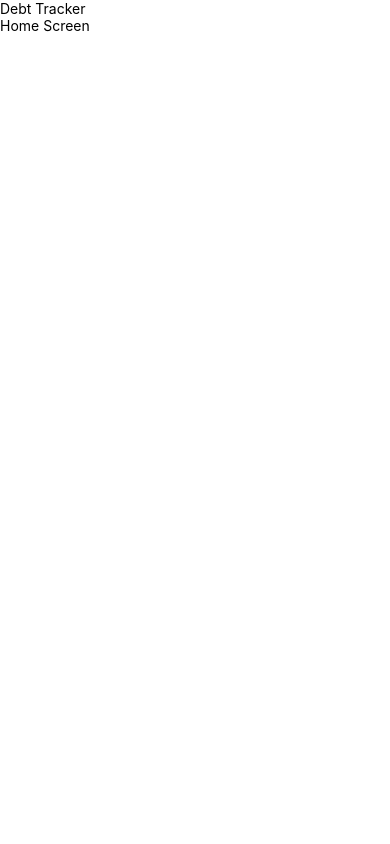
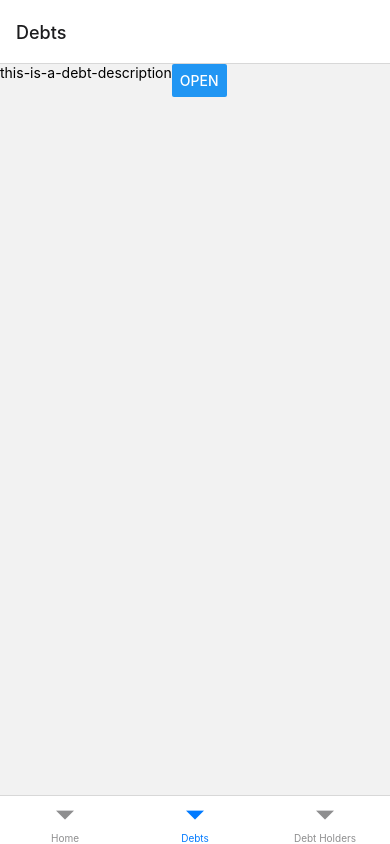
Before and after one commit to FBGFi/DebtTracker, a React Native app: screen /Debts in a window 390 px wide. Built offline with nearby package versions, Linux system fonts and the light colour scheme.

Commit message:
added tabnavigation

```diff
--- a/package.json
+++ b/package.json
@@ -10,8 +10,12 @@
     "lint": "eslint . --ext .js,.jsx,.ts,.tsx"
   },
   "dependencies": {
+    "@react-navigation/bottom-tabs": "^6.3.1",
+    "@react-navigation/native": "^6.0.10",
     "react": "17.0.2",
     "react-native": "0.68.1",
+    "react-native-safe-area-context": "^4.2.5",
+    "react-native-screens": "^3.13.1",
     "react-native-splash-screen": "^3.3.0"
   },
   "devDependencies": {
--- a/src/App.tsx
+++ b/src/App.tsx
@@ -5,20 +5,48 @@ import {
   Text,
 } from 'react-native';
 import SplashScreen from 'react-native-splash-screen';
-import { Home } from './screens';
+import { NavigationContainer } from '@react-navigation/native';
+import { createBottomTabNavigator } from '@react-navigation/bottom-tabs';
+import { HomeScreen, DebtHoldersScreen, DebtsScreen } from './screens';
 
+const items = [
+  {
+    description: "Viinaa",
+    price: 666.00,
+    currency: "EUR"
+  },
+  {
+    description: "Sipsejä",
+    price: 420.69,
+    currency: "EUR"
+  }
+]
 
+const debtHolders: any = {
+  "this-is-a-debt-holder-id": {
+    name: "Niko"
+  }
+};
+
+const debts: any = {
+  "this-is-a-debt-description": {
+    items,
+    debtHolders: ["this-is-a-debt-holder-id"]
+  }
+};
+
+const Tab = createBottomTabNavigator();
 const App: React.FunctionComponent = () => {
   const [appLoaded, setAppLoaded] = useState(false);
 
-  if(!appLoaded) SplashScreen.show();
+  if (!appLoaded) SplashScreen.show();
 
   // TODO load persistent storage
   const prepareApp = () => {
     setTimeout(() => {
       SplashScreen.hide();
       setAppLoaded(true);
-    }, 5000);
+    }, 1000);
   }
 
   useEffect(() => {
@@ -26,15 +54,17 @@ const App: React.FunctionComponent = () => {
   }, []);
 
   return (
-    <View>
-      <Text>Debt Tracker</Text>
-      <Home />
-    </View>
+    <NavigationContainer>
+      <Tab.Navigator initialRouteName='Home'>
+        <Tab.Screen name="Home" component={HomeScreen} />
+        <Tab.Screen name="Debts" component={DebtsScreen} />
+        <Tab.Screen name="Debt Holders" component={DebtHoldersScreen} />
+      </Tab.Navigator>
+    </NavigationContainer>
   );
 };
 
 const styles = StyleSheet.create({
-
 });
 
 export default App;
--- /dev/null
+++ b/src/screens/DebtHoldersScreen/index.tsx
@@ -0,0 +1,78 @@
+import React, { useState } from "react";
+import { ScrollView, View, Text, Button, StyleSheet, Modal } from "react-native";
+import { ScreenProps } from "../../constants/types";
+
+const items = [
+    {
+        description: "Viinaa",
+        price: 666.00,
+        currency: "EUR"
+    },
+    {
+        description: "Sipsejä",
+        price: 420.69,
+        currency: "EUR"
+    }
+]
+
+const debtHolders: any = {
+    "this-is-a-debt-holder-id": {
+        name: "Niko"
+    }
+};
+
+const debts: any = {
+    "this-is-a-debt-description": {
+        items,
+        debtHolders: ["this-is-a-debt-holder-id"]
+    }
+};
+
+interface DebtHoldersScreenProps extends ScreenProps {
+    id: string;
+}
+
+export const DebtHoldersScreen = (props: DebtHoldersScreenProps) => {
+    const [modal, setModal] = useState<any>(null);
+
+    const renderHolderDebts: any = (key: string) => {
+        return debts[key].items.map((item: any) => <View key={item.description}>
+            <Text>{item.description}</Text>
+            <Text>{item.price} {item.currency}</Text>
+        </View>);
+    }
+
+    const viewDebtHolder = (id: string) => {
+        setModal(
+            <Modal
+                animationType="slide"
+                onRequestClose={() => {
+                    setModal(null);
+                }}>
+                <Text>{debtHolders[id].name}</Text>
+                {Object.keys(debts).map(key => {
+                    if (debts[key].debtHolders.includes(id)) return renderHolderDebts(key);
+                })}
+                <Button title="Close" onPress={() => setModal(null)} />
+            </Modal>
+        );
+    }
+    return (
+        <>
+            {modal}
+            <ScrollView>
+                {Object.keys(debtHolders).map(key =>
+                    <View style={styles.debtHolderCard} key={key}>
+                        <Text>{debtHolders[key].name}</Text>
+                        <Button onPress={() => viewDebtHolder(key)} title="Open" />
+                    </View>
+                )}
+            </ScrollView>
+        </>
+    );
+}
+const styles = StyleSheet.create({
+    debtHolderCard: {
+        flexDirection: "row",
+    }
+});
--- /dev/null
+++ b/src/screens/DebtsScreen/index.tsx
@@ -0,0 +1,72 @@
+import React, { useState } from "react";
+import { ScrollView, View, Text, Button, StyleSheet, Modal } from "react-native";
+import { ScreenProps } from "../../constants/types";
+
+const items = [
+    {
+        description: "Viinaa",
+        price: 666.00,
+        currency: "EUR"
+    },
+    {
+        description: "Sipsejä",
+        price: 420.69,
+        currency: "EUR"
+    }
+]
+
+const debtHolders: any = {
+    "this-is-a-debt-holder-id": {
+        name: "Niko"
+    }
+};
+
+const debts: any = {
+    "this-is-a-debt-description": {
+        items,
+        debtHolders: ["this-is-a-debt-holder-id"]
+    }
+};
+
+interface DebtsScreenProps extends ScreenProps {
+
+}
+
+export const DebtsScreen = (props: DebtsScreenProps) => {
+    const [modal, setModal] = useState<any>(null);
+    const viewDebt = (key: string) => {
+        setModal(
+            <Modal
+                animationType="slide"
+                onRequestClose={() => {
+                    setModal(null);
+                }}>
+                {debts[key].items.map((item: any) => <View key={item.description}>
+                    <Text>{item.description}</Text>
+                    <Text>{item.price} {item.currency}</Text>
+                </View>)}
+                <Button title="Close" onPress={() => setModal(null)} />
+            </Modal>
+        );
+    }
+
+    return (
+        <>
+            {modal}
+            <ScrollView>
+                {Object.keys(debts).map(key =>
+                    <View style={styles.debtCard} key={key}>
+                        <Text>{key}</Text>
+                        <Button onPress={() => viewDebt(key)} title="Open" />
+                    </View>
+                )}
+            </ScrollView>
+        </>
+    );
+}
+
+const styles = StyleSheet.create({
+    debtCard: {
+        flexDirection: "row",
+    }
+});
--- a/src/screens/Home/index.tsx
+++ b/src/screens/HomeScreen/index.tsx
@@ -2,14 +2,14 @@ import React from 'react';
 import { View, Text } from 'react-native';
 import { ScreenProps } from '../../constants/types';
 
-interface HomeProps extends ScreenProps {
+interface HomeScreenProps extends ScreenProps {
 
 }
 
-export const Home = (props: HomeProps) => {
+export const HomeScreen = (props: HomeScreenProps) => {
     return(
         <View>
-            <Text>Home Screen</Text>
+            <Text>Is this even needed?</Text>
         </View>
     );
 }
--- a/src/screens/index.tsx
+++ b/src/screens/index.tsx
@@ -1 +1,3 @@
-export * from './Home';
+export * from './HomeScreen';
+export * from './DebtHoldersScreen';
+export * from './DebtsScreen';
```
Also changed, not shown: src/components/CustomButton/index.tsx (+8 -3 lines), 14 other files (tests, documents, lock files or other folders).
